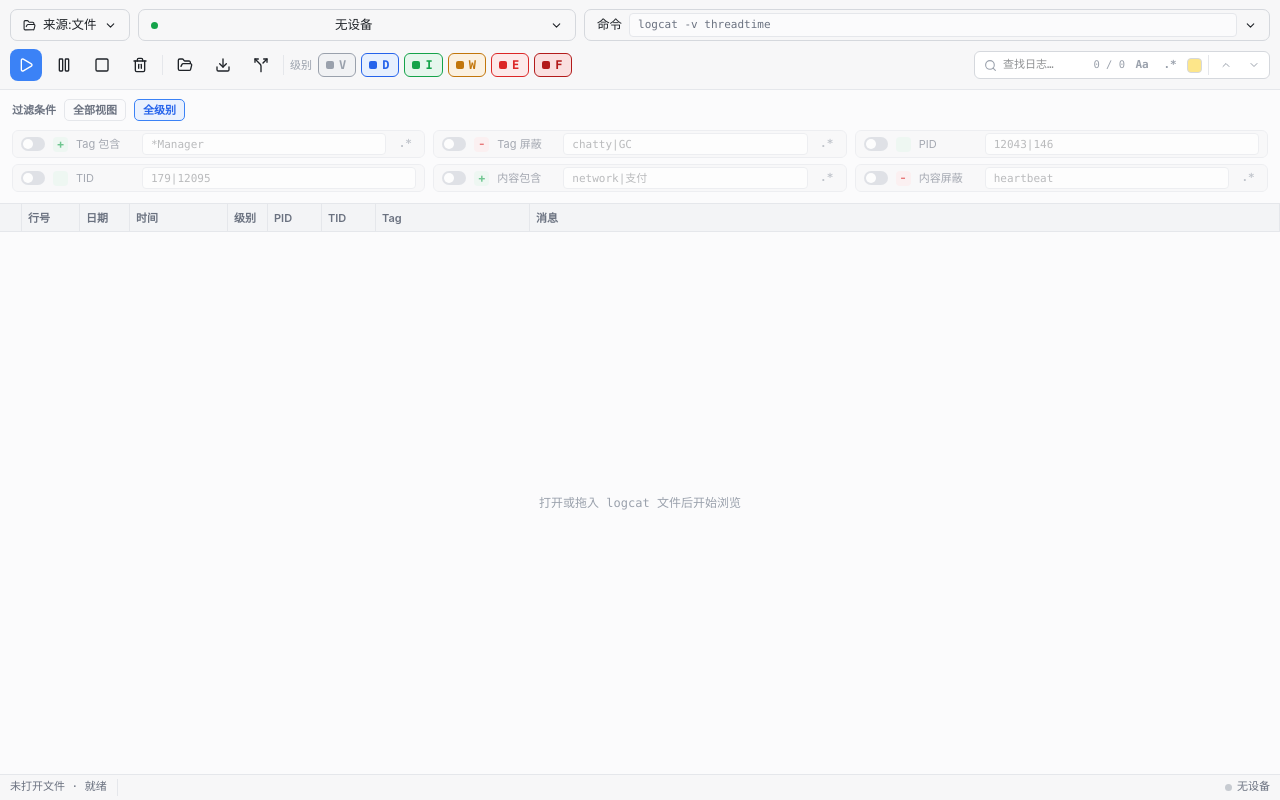
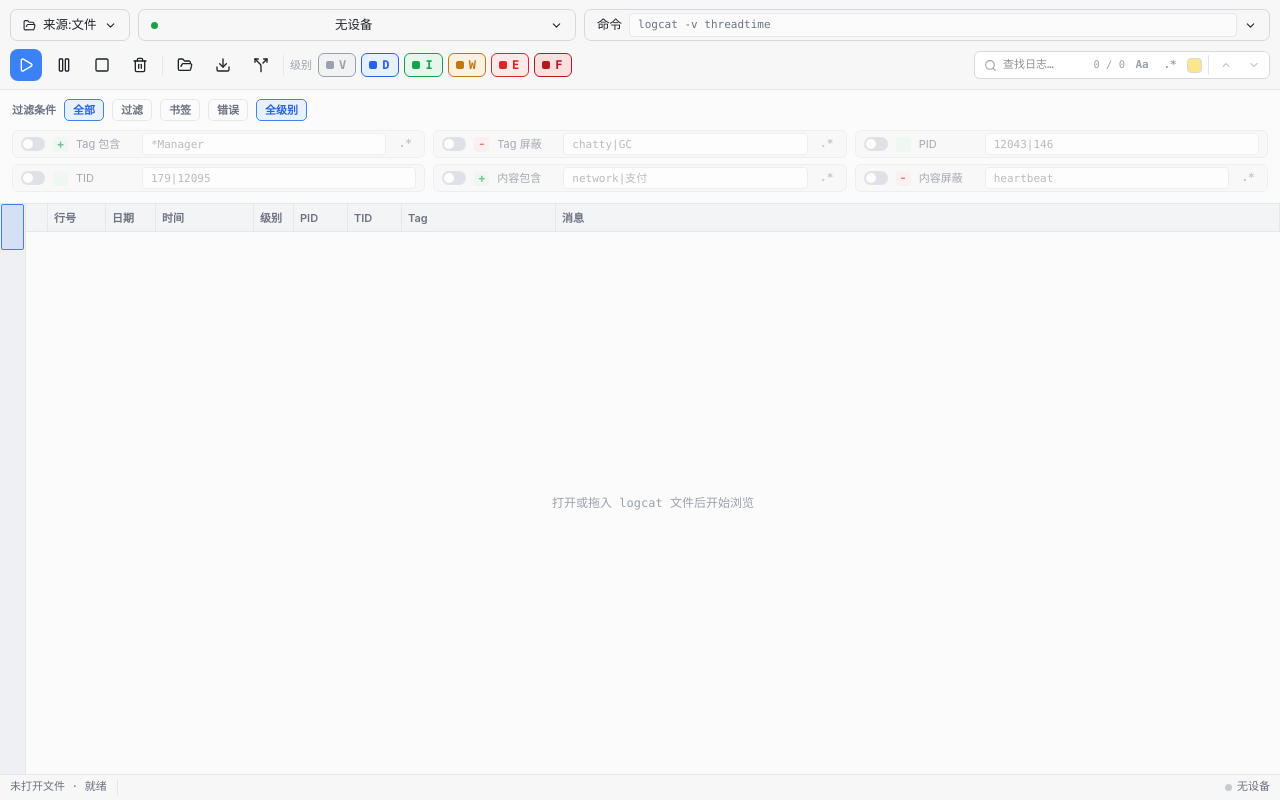
Before and after one commit to rxmt007/log-filter, a React (Vite) app: page / in a window 1280 px wide. Built offline with nearby package versions, Linux system fonts and the light colour scheme.

Commit message:
feat(ui): add bookmarks minimap interactions

```diff
--- a/src/App.tsx
+++ b/src/App.tsx
@@ -2,7 +2,8 @@ import { useEffect } from "react";
 import { Toolbar } from "@/components/Toolbar";
 import { StatusBar } from "@/components/StatusBar";
 import { LogTable } from "@/components/LogTable";
-import { onIndexProgress, setFilter } from "@/lib/ipc";
+import { Minimap } from "@/components/Minimap";
+import { nextBookmark, onIndexProgress, setFilter } from "@/lib/ipc";
 import { useSession } from "@/store/session";
 
 export default function App() {
@@ -12,6 +13,9 @@ export default function App() {
   const sessionId = useSession((s) => s.sessionId);
   const hasFile = useSession((s) => s.status.totalBytes > 0);
   const setFilteredLines = useSession((s) => s.setFilteredLines);
+  const selectedLine = useSession((s) => s.selectedLine);
+  const setSelectedLine = useSession((s) => s.setSelectedLine);
+  const setView = useSession((s) => s.setView);
 
   useEffect(() => {
     const un = onIndexProgress(setStatus);
@@ -32,10 +36,27 @@ export default function App() {
     return () => window.clearTimeout(timer);
   }, [filter, filterRevision, hasFile, sessionId, setFilteredLines]);
 
+  useEffect(() => {
+    const onKeyDown = (event: KeyboardEvent) => {
+      if (event.key !== "F2" && event.key !== "F3") return;
+      event.preventDefault();
+      const direction = event.key === "F2" ? "previous" : "next";
+      nextBookmark(selectedLine ?? 1, direction).then((line) => {
+        if (line) {
+          setView("all");
+          setSelectedLine(line);
+        }
+      });
+    };
+    window.addEventListener("keydown", onKeyDown);
+    return () => window.removeEventListener("keydown", onKeyDown);
+  }, [selectedLine, setSelectedLine, setView]);
+
   return (
     <div className="lf-app">
       <Toolbar />
       <div className="lf-main">
+        <Minimap />
         <LogTable />
       </div>
       <StatusBar />
--- a/src/components/LogTable.tsx
+++ b/src/components/LogTable.tsx
@@ -1,7 +1,8 @@
 import { useCallback, useEffect, useMemo, useRef, useState } from "react";
 import type { ReactNode } from "react";
 import { useVirtualizer } from "@tanstack/react-virtual";
-import { getRows } from "@/lib/ipc";
+import { Bookmark } from "lucide-react";
+import { getRows, listBookmarks, toggleBookmark } from "@/lib/ipc";
 import type { Row } from "@/types";
 import { useSession } from "@/store/session";
 
@@ -51,13 +52,20 @@ function highlightText(text: string, query: string, regex: boolean, caseSensitiv
 
 export function LogTable() {
   const status = useSession((s) => s.status);
-  const total = useSession((s) => (s.view === "filtered" ? s.status.filteredLines : s.status.totalLines));
+  const total = useSession((s) => {
+    if (s.view === "filtered") return s.status.filteredLines;
+    if (s.view === "bookmarks") return s.status.bookmarkLines;
+    if (s.view === "errors") return s.status.errorLines;
+    return s.status.totalLines;
+  });
   const view = useSession((s) => s.view);
   const sessionId = useSession((s) => s.sessionId);
+  const bookmarkRevision = useSession((s) => s.bookmarkRevision);
   const search = useSession((s) => s.search);
   const currentSearchLine = useSession((s) => s.currentSearchLine);
   const selectedLine = useSession((s) => s.selectedLine);
   const setSelectedLine = useSession((s) => s.setSelectedLine);
+  const setBookmarks = useSession((s) => s.setBookmarks);
   const parentRef = useRef<HTMLDivElement>(null);
   const cache = useRef<Map<number, Row>>(new Map());
   const filled = useRef<Map<number, number>>(new Map());
@@ -70,7 +78,7 @@ export function LogTable() {
     inflight.current.clear();
     parentRef.current?.scrollTo({ top: 0 });
     force((x) => x + 1);
-  }, [sessionId, view]);
+  }, [sessionId, view, bookmarkRevision]);
 
   const rv = useVirtualizer({
     count: total,
@@ -83,6 +91,11 @@ export function LogTable() {
     if (!currentSearchLine || view !== "all") return;
     rv.scrollToIndex(Math.max(0, currentSearchLine - 1), { align: "center" });
   }, [currentSearchLine, rv, view]);
+
+  useEffect(() => {
+    if (!selectedLine || view !== "all") return;
+    rv.scrollToIndex(Math.max(0, selectedLine - 1), { align: "center" });
+  }, [selectedLine, rv, view]);
 
   const items = rv.getVirtualItems();
 
@@ -116,8 +129,20 @@ export function LogTable() {
   const emptyText = useMemo(() => {
     if (!status.totalBytes) return "打开或拖入 logcat 文件后开始浏览";
     if (view === "filtered") return "当前过滤条件没有命中行";
+    if (view === "bookmarks") return "还没有书签";
+    if (view === "errors") return "当前日志没有错误或致命行";
     return "正在等待索引行";
   }, [status.totalBytes, view]);
+
+  const toggleRowBookmark = useCallback(
+    async (row: Row) => {
+      await toggleBookmark(row.lineNo);
+      const bookmarks = await listBookmarks();
+      setBookmarks(bookmarks);
+      force((x) => x + 1);
+    },
+    [setBookmarks],
+  );
 
   return (
     <div className="lf-table-shell">
@@ -141,6 +166,7 @@ export function LogTable() {
                   data-selected={selected || undefined}
                   key={vi.key}
                   onClick={() => row && setSelectedLine(row.lineNo)}
+                  onDoubleClick={() => row && toggleRowBookmark(row)}
                   style={{
                     gridTemplateColumns: COLS,
                     transform: `translateY(${vi.start}px)`,
@@ -148,7 +174,9 @@ export function LogTable() {
                 >
                   {row ? (
                     <>
-                      <span className="lf-bookmark-cell" />
+                      <span className="lf-bookmark-cell">
+                        {row.marked && <Bookmark />}
+                      </span>
                       <span className="lf-num">{row.lineNo}</span>
                       <span className="lf-meta">{row.date}</span>
                       <span className="lf-meta">{row.time}</span>
--- /dev/null
+++ b/src/components/Minimap.tsx
@@ -0,0 +1,62 @@
+import { useEffect, useState } from "react";
+import { getMinimap } from "@/lib/ipc";
+import { useSession } from "@/store/session";
+import type { MinimapData } from "@/types";
+
+const BUCKETS = 180;
+
+export function Minimap() {
+  const status = useSession((s) => s.status);
+  const sessionId = useSession((s) => s.sessionId);
+  const bookmarkRevision = useSession((s) => s.bookmarkRevision);
+  const selectedLine = useSession((s) => s.selectedLine);
+  const setSelectedLine = useSession((s) => s.setSelectedLine);
+  const setView = useSession((s) => s.setView);
+  const [data, setData] = useState<MinimapData>({ bookmarks: [], errors: [] });
+
+  useEffect(() => {
+    if (!status.totalBytes) {
+      setData({ bookmarks: [], errors: [] });
+      return;
+    }
+    getMinimap(BUCKETS)
+      .then(setData)
+      .catch(() => setData({ bookmarks: [], errors: [] }));
+  }, [status.totalBytes, status.totalLines, status.errorLines, sessionId, bookmarkRevision]);
+
+  const viewportTop = status.totalLines
+    ? Math.min(92, Math.max(0, (((selectedLine ?? 1) - 1) / status.totalLines) * 100))
+    : 0;
+
+  return (
+    <button
+      className="lf-minimap"
+      type="button"
+      aria-label="日志小地图"
+      onClick={(event) => {
+        if (!status.totalLines) return;
+        const rect = event.currentTarget.getBoundingClientRect();
+        const frac = (event.clientY - rect.top) / rect.height;
+        const line = Math.min(status.totalLines, Math.max(1, Math.floor(frac * status.totalLines) + 1));
+        setView("all");
+        setSelectedLine(line);
+      }}
+    >
+      {data.bookmarks.map((bucket) => (
+        <span
+          className="lf-minimap-tick lf-minimap-bookmark"
+          key={`b-${bucket}`}
+          style={{ top: `${(bucket / Math.max(1, BUCKETS - 1)) * 100}%` }}
+        />
+      ))}
+      {data.errors.map((bucket) => (
+        <span
+          className="lf-minimap-tick lf-minimap-error"
+          key={`e-${bucket}`}
+          style={{ top: `${(bucket / Math.max(1, BUCKETS - 1)) * 100}%` }}
+        />
+      ))}
+      <span className="lf-minimap-viewport" style={{ top: `${viewportTop}%` }} />
+    </button>
+  );
+}
--- a/src/components/StatusBar.tsx
+++ b/src/components/StatusBar.tsx
@@ -6,6 +6,8 @@ export function StatusBar() {
   const view = useSession((s) => s.view);
   const hasFile = status.totalBytes > 0;
   const pct = hasFile ? Math.round((status.indexedBytes / status.totalBytes) * 100) : 0;
+  const viewLabel =
+    view === "filtered" ? "过滤视图" : view === "bookmarks" ? "书签视图" : view === "errors" ? "错误视图" : "全部视图";
 
   return (
     <div className="lf-statusbar">
@@ -24,7 +26,7 @@ export function StatusBar() {
           <span className="lf-status-fill" />
           <span className="lf-status-device">
             <i />
-            {view === "filtered" ? "过滤视图" : "全部视图"}
+            {viewLabel}
           </span>
         </>
       ) : (
--- a/src/components/Toolbar.tsx
+++ b/src/components/Toolbar.tsx
@@ -89,7 +89,6 @@ export function Toolbar() {
     [currentSearchLine, searchCount, setCurrentSearchLine],
   );
 
-  const hasFiltered = status.filteredLines > 0 && status.filteredLines !== status.totalLines;
   const countLabel = search.query ? `${currentSearchLine ?? "-"} / ${searchCount}` : "0 / 0";
 
   return (
@@ -198,11 +197,35 @@ export function Toolbar() {
           <span>过滤条件</span>
           <button
             className="lf-view-toggle"
+            data-active={view === "all"}
+            type="button"
+            onClick={() => setView("all")}
+          >
+            全部
+          </button>
+          <button
+            className="lf-view-toggle"
             data-active={view === "filtered"}
             type="button"
-            onClick={() => setView(view === "filtered" ? "all" : "filtered")}
+            onClick={() => setView("filtered")}
           >
-            {view === "filtered" ? "过滤视图" : hasFiltered ? "全部视图" : "全部视图"}
+            过滤
+          </button>
+          <button
+            className="lf-view-toggle"
+            data-active={view === "bookmarks"}
+            type="button"
+            onClick={() => setView("bookmarks")}
+          >
+            书签
+          </button>
+          <button
+            className="lf-view-toggle"
+            data-active={view === "errors"}
+            type="button"
+            onClick={() => setView("errors")}
+          >
+            错误
           </button>
           <button
             className="lf-view-toggle"
--- a/src/index.css
+++ b/src/index.css
@@ -195,6 +195,50 @@
   flex: 1;
   min-height: 0;
   display: flex;
+}
+
+.lf-minimap {
+  width: 26px;
+  flex: none;
+  position: relative;
+  overflow: hidden;
+  border: 0;
+  border-right: 1px solid var(--lf-border);
+  background: #eef0f3;
+  cursor: pointer;
+  padding: 0;
+}
+
+.lf-minimap-tick {
+  position: absolute;
+  height: 2px;
+  border-radius: 1px;
+  transform: translateY(-1px);
+}
+
+.lf-minimap-bookmark {
+  left: 2px;
+  width: 9px;
+  height: 3px;
+  background: var(--lf-accent);
+}
+
+.lf-minimap-error {
+  right: 2px;
+  width: 11px;
+  background: var(--lf-lv-e);
+}
+
+.lf-minimap-viewport {
+  position: absolute;
+  left: 1px;
+  right: 1px;
+  height: 8%;
+  min-height: 22px;
+  border: 1px solid var(--lf-accent);
+  border-radius: 2px;
+  background: rgba(59, 130, 246, 0.14);
+  pointer-events: none;
 }
 
 .lf-toolbar {
@@ -641,6 +685,17 @@
 
 .lf-bookmark-cell {
   padding: 0;
+  display: flex;
+  align-items: center;
+  justify-content: center;
+  color: var(--lf-accent);
+}
+
+.lf-bookmark-cell svg {
+  width: 11px;
+  height: 11px;
+  fill: currentColor;
+  stroke: currentColor;
 }
 
 .lf-num {
--- a/src/lib/ipc.ts
+++ b/src/lib/ipc.ts
@@ -1,12 +1,12 @@
 import { invoke } from "@tauri-apps/api/core";
 import { listen, type UnlistenFn } from "@tauri-apps/api/event";
-import type { FilterSpec, Row, SearchResult, SearchSpec, Status } from "@/types";
+import type { FilterSpec, MinimapData, Row, RowsView, SearchResult, SearchSpec, Status } from "@/types";
 
 export const openFile = (path: string) => invoke<Status>("open_file", { path });
 
 export const getStatus = () => invoke<Status>("get_status");
 
-export const getRows = (view: "all" | "filtered", start: number, count: number) =>
+export const getRows = (view: RowsView, start: number, count: number) =>
   invoke<Row[]>("get_rows", { view, start, count });
 
 export const setFilter = (filter: FilterSpec) => invoke<number>("set_filter", { filter });
@@ -18,5 +18,14 @@ export const searchLogs = (spec: SearchSpec) => invoke<SearchResult>("search", {
 export const searchNext = (fromLineNo: number, direction: "next" | "previous") =>
   invoke<number | null>("search_next", { fromLineNo, direction });
 
+export const toggleBookmark = (lineNo: number) => invoke<boolean>("toggle_bookmark", { lineNo });
+
+export const listBookmarks = () => invoke<number[]>("list_bookmarks");
+
+export const nextBookmark = (fromLineNo: number, direction: "next" | "previous") =>
+  invoke<number | null>("next_bookmark", { fromLineNo, direction });
+
+export const getMinimap = (buckets: number) => invoke<MinimapData>("get_minimap", { buckets });
+
 export const onIndexProgress = (cb: (s: Status) => void): Promise<UnlistenFn> =>
   listen<Status>("index:progress", (e) => cb(e.payload));
--- a/src/store/session.ts
+++ b/src/store/session.ts
@@ -1,20 +1,23 @@
 import { create } from "zustand";
-import type { FilterSpec, SearchSpec, Status } from "@/types";
+import type { FilterSpec, RowsView, SearchSpec, Status } from "@/types";
 
 interface SessionState {
   status: Status;
   sessionId: number; // 每打开一个新文件自增,供表格清缓存
-  view: "all" | "filtered";
+  view: RowsView;
   filter: FilterSpec;
   filterRevision: number;
   search: SearchSpec;
   searchCount: number;
   currentSearchLine: number | null;
   selectedLine: number | null;
+  bookmarks: number[];
+  bookmarkRevision: number;
   setStatus: (s: Status) => void;
   beginSession: (s: Status) => void;
   setFilteredLines: (count: number) => void;
-  setView: (view: "all" | "filtered") => void;
+  setBookmarks: (bookmarks: number[]) => void;
+  setView: (view: RowsView) => void;
   setFilter: (patch: Partial<FilterSpec>) => void;
   setFilterField: (key: keyof Omit<FilterSpec, "levels">, patch: Partial<FilterSpec["pid"]>) => void;
   toggleLevel: (bit: number) => void;
@@ -50,6 +53,8 @@ export const DEFAULT_FILTER: FilterSpec = {
 const EMPTY: Status = {
   totalLines: 0,
   filteredLines: 0,
+  bookmarkLines: 0,
+  errorLines: 0,
   indexedBytes: 0,
   totalBytes: 0,
   indexing: false,
@@ -66,6 +71,8 @@ export const useSession = create<SessionState>()((set) => ({
   searchCount: 0,
   currentSearchLine: null,
   selectedLine: null,
+  bookmarks: [],
+  bookmarkRevision: 0,
   // 索引进度事件用它更新状态(不换 session)。
   setStatus: (status) =>
     set((s) => (status.generation >= s.status.generation ? { status } : {})),
@@ -78,9 +85,17 @@ export const useSession = create<SessionState>()((set) => ({
       searchCount: 0,
       currentSearchLine: null,
       selectedLine: null,
+      bookmarks: [],
+      bookmarkRevision: s.bookmarkRevision + 1,
     })),
   setFilteredLines: (count) =>
     set((s) => ({ status: { ...s.status, filteredLines: count } })),
+  setBookmarks: (bookmarks) =>
+    set((s) => ({
+      bookmarks,
+      bookmarkRevision: s.bookmarkRevision + 1,
+      status: { ...s.status, bookmarkLines: bookmarks.length },
+    })),
   setView: (view) => set({ view }),
   setFilter: (patch) =>
     set((s) => ({
```
Also changed, not shown: src/types.ts (+9 -0 lines).
